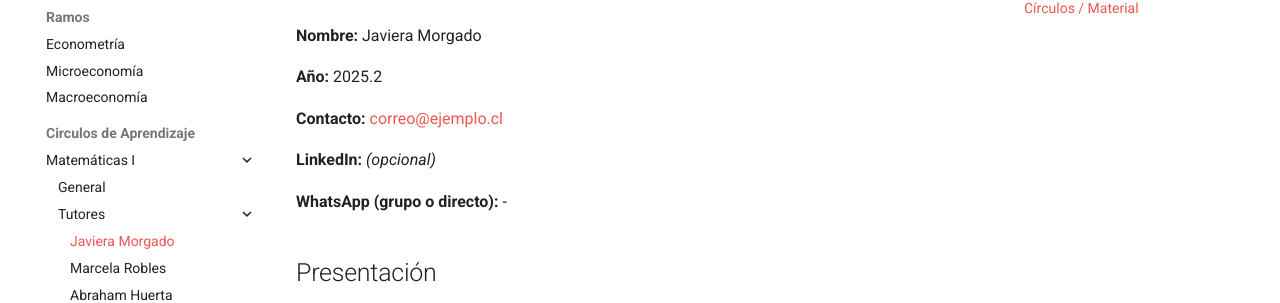
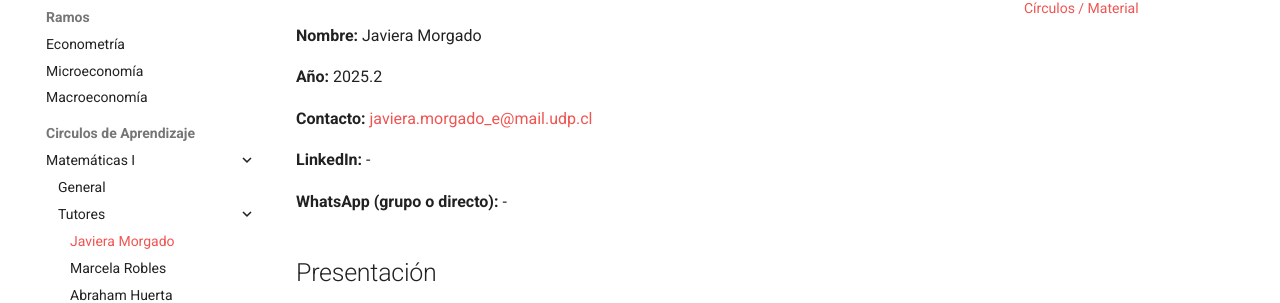
Before and after one commit to cda-fae/cda-fae, an MkDocs documentation site: the page built from docs/tutorias/matematicas-1/tutores/tutor1.md, in a window 1280 px wide and 1121 px high. Shown: the part 157-460 px from the top of the window. Built offline with MkDocs 1.6.1 and Material for MkDocs 9.7.7, drawn with Linux system fonts in a browser that asks for light colours.

Commit message:
arreglos maet1 tutor1

```diff
--- a/docs/tutorias/matematicas-1/tutores/tutor1.md
+++ b/docs/tutorias/matematicas-1/tutores/tutor1.md
@@ -4,9 +4,9 @@
 
 **Año:** 2025.2
 
-**Contacto:** [correo@ejemplo.cl](mailto:correo@ejemplo.cl)
+**Contacto:** [javiera.morgado_e@mail.udp.cl](mailto:javiera.morgado_e@mail.udp.cl?subject=Consulta%20Tutor%C3%ADas%20matematicasI%20I)
 
-**LinkedIn:** _(opcional)_
+**LinkedIn:** -
 
 **WhatsApp (grupo o directo):** -
 
```
